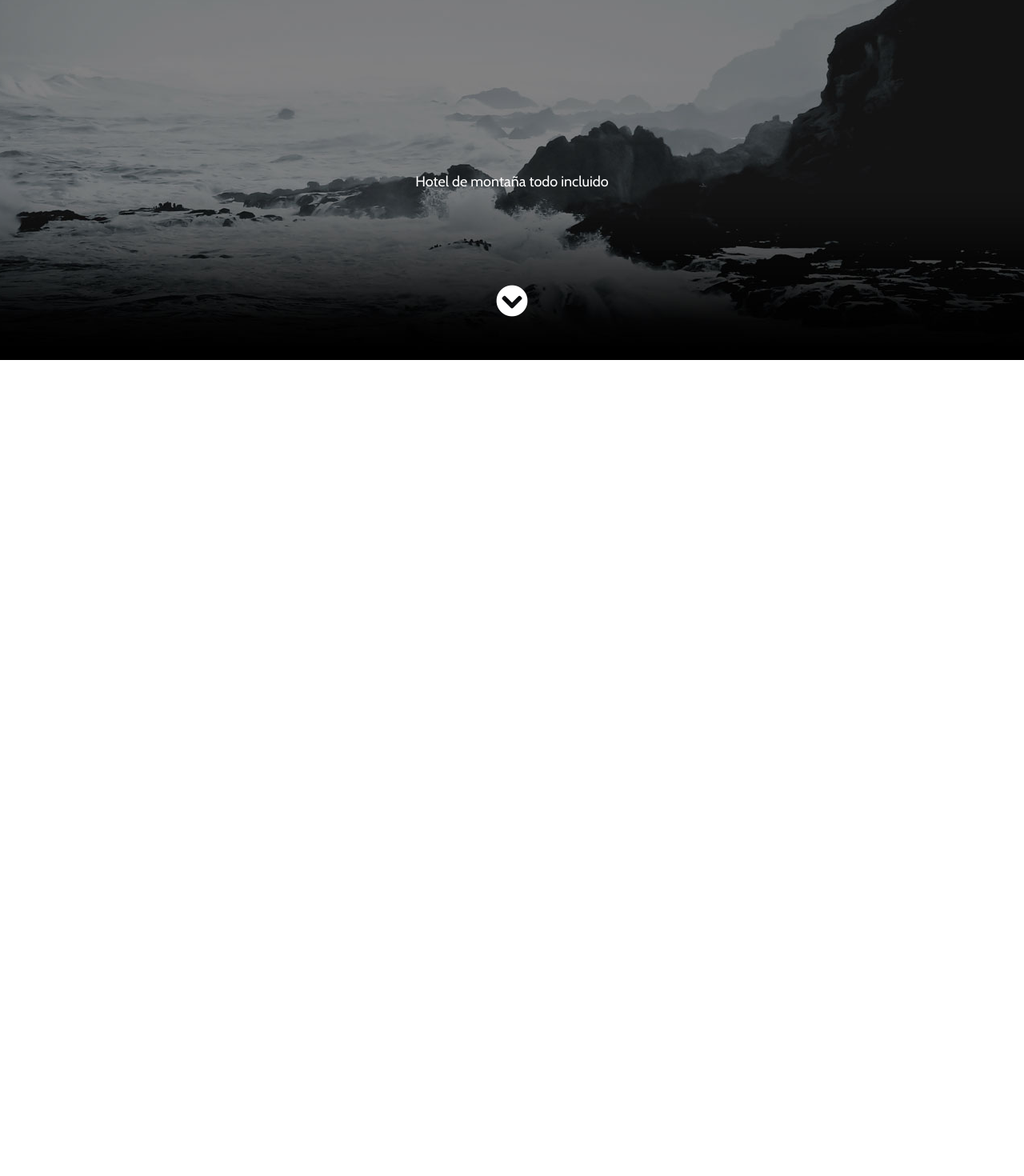
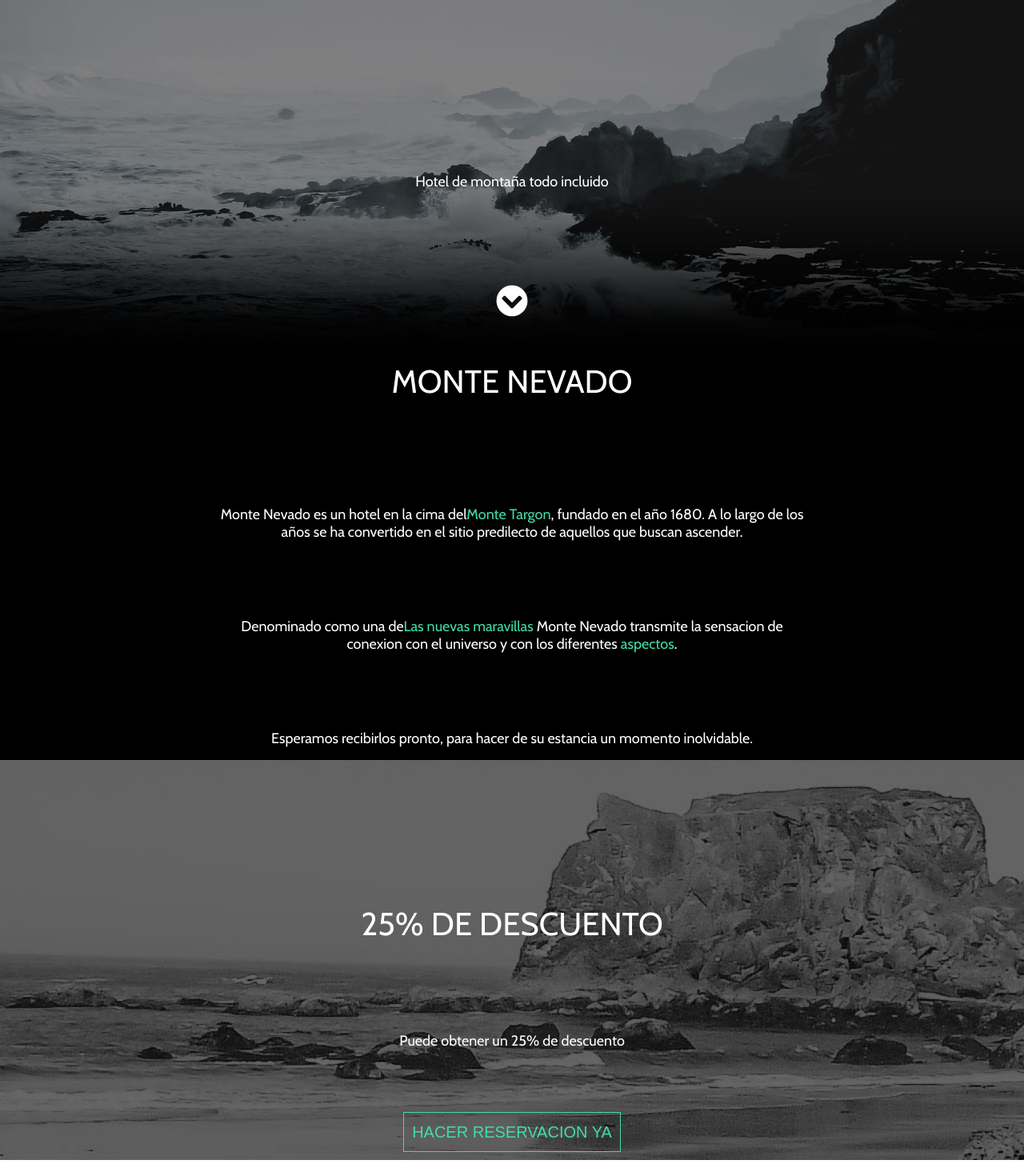
Before and after one commit to ozaratem/monte-nevado, a React (Create React App) app: page / in a window 1280 px wide. Shown: the part 675-2145 px from the top of the page at 80% size. Before the commit the page ends 1125 px from the top, so only its background shows below. Built offline with nearby package versions, Linux system fonts and the light colour scheme.

Commit message:
create info and banner2 components and add styles

```diff
--- a/src/App.css
+++ b/src/App.css
@@ -1,3 +1,5 @@
+/*@import "reset.css";*/
+
 /* BTNS */
 .button {
   height: 30px;
@@ -8,10 +10,12 @@
   color: var(--clr-green);
   background-color: transparent;
 }
+
 /* SPAN */
 .green {
   color: var(--clr-green);
 }
+
 /* INPUTS */
 .input {
   border: none;
@@ -21,6 +25,7 @@
   display: inline-block;
   margin: 0 auto;
 }
+
 .round {
   width: 10px;
   height: 10px;
@@ -41,12 +46,15 @@
   align-items: center;
   height: 50px;
 }
+
 #navbar .mcr {
   display: flex;
 }
+
 #navbar .mcr p {
   padding-left: 20px;
 }
+
 /* Banner */
 #banner {
   height: 1125px;
@@ -64,15 +72,65 @@
   align-items: center;
   flex-direction: column;
 }
+
 #banner .title h1 {
   padding: 30px;
   font-size: 150px;
   font-weight: 700;
 }
+
 #banner .title p {
   padding-top: 60px;
 }
+
 #banner .title i {
   font-size: 40px;
   padding-top: 100px;
 }
+
+/*Info*/
+#info {
+  height: 500px;
+  background-color: var(--clr-blk);
+  display: flex;
+  justify-content: center;
+  align-items: center;
+  flex-direction: column;
+}
+#info h2 {
+  font-size: 40px;
+  font-weight: 400;
+  padding-bottom: 50px;
+}
+#info p {
+  max-width: 750px;
+  padding: 30px;
+  text-align: center;
+}
+
+/*Banner2*/
+#banner_2 {
+  height: 500px;
+  width: 100%;
+  background-image: url(./assets/downloads-bg.jpg);
+  background-repeat: no-repeat;
+  background-position: center;
+  background-size: cover;
+}
+#banner_2 div {
+  padding: 30px;
+  display: flex;
+  justify-content: center;
+  align-items: center;
+}
+#banner_2 h2 {
+  margin-top: 150px;
+  font-size: 40px;
+  font-weight: 400;
+}
+#banner_2 .button {
+  height: 50px;
+  font-size: 20px;
+  font-weight: 400;
+  padding: 10px;
+}
--- a/src/App.js
+++ b/src/App.js
@@ -1,10 +1,14 @@
 import './App.css';
 import Banner from './components/Banner';
+import Info from './components/Info';
+import Banner2 from './components/Banner2';
 
 function App() {
   return (
     <div className="App">
       <Banner/>
+      <Info/>
+      <Banner2/>
     </div>
   );
 }
--- /dev/null
+++ b/src/components/Banner2.js
@@ -0,0 +1,17 @@
+import React from 'react';
+
+function Banner2() {
+    return <section id="banner_2">
+    <div>
+      <h2>25% DE DESCUENTO</h2>
+    </div>
+    <div>
+      <p> Puede obtener un 25% de descuento</p>
+    </div>
+    <div>
+      <button className="button">HACER RESERVACION YA</button>
+    </div>
+  </section>
+}
+
+export default Banner2;
--- /dev/null
+++ b/src/components/Info.js
@@ -0,0 +1,33 @@
+import React from 'react';
+
+function Info() {
+    return <section id="info">
+    <div>
+      <h2>MONTE NEVADO</h2>
+    </div>
+    <div>
+      <p>
+        Monte Nevado es un hotel en la cima del
+        <span className="green">Monte Targon</span>, fundado en el año 1680. A lo
+        largo de los años se ha convertido en el sitio predilecto de aquellos
+        que buscan ascender.
+      </p>
+    </div>
+    <div>
+      <p>
+        Denominado como una de
+        <span className="green">Las nuevas maravillas</span> Monte Nevado
+        transmite la sensacion de conexion con el universo y con los
+        diferentes <span className="green">aspectos</span>.
+      </p>
+    </div>
+    <div>
+      <p>
+        Esperamos recibirlos pronto, para hacer de su estancia un momento
+        inolvidable.
+      </p>
+    </div>
+  </section>
+}
+
+export default Info;
```
